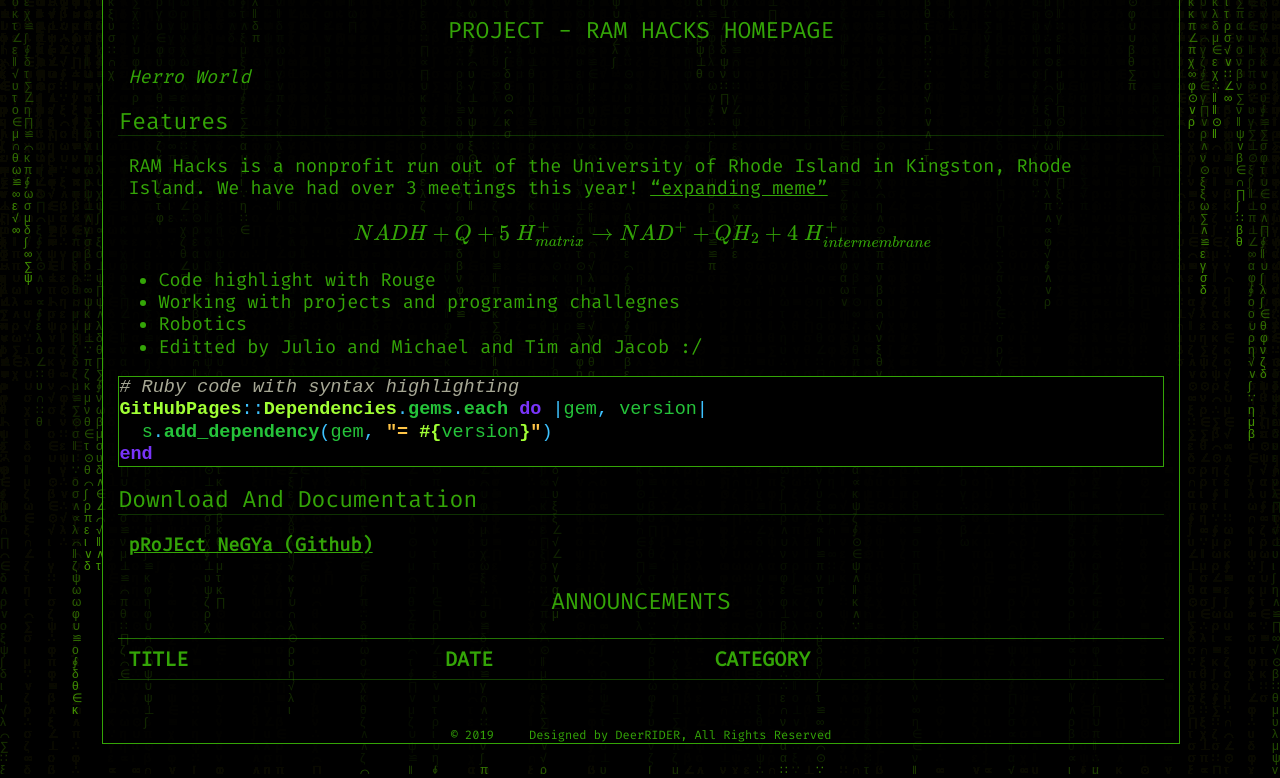
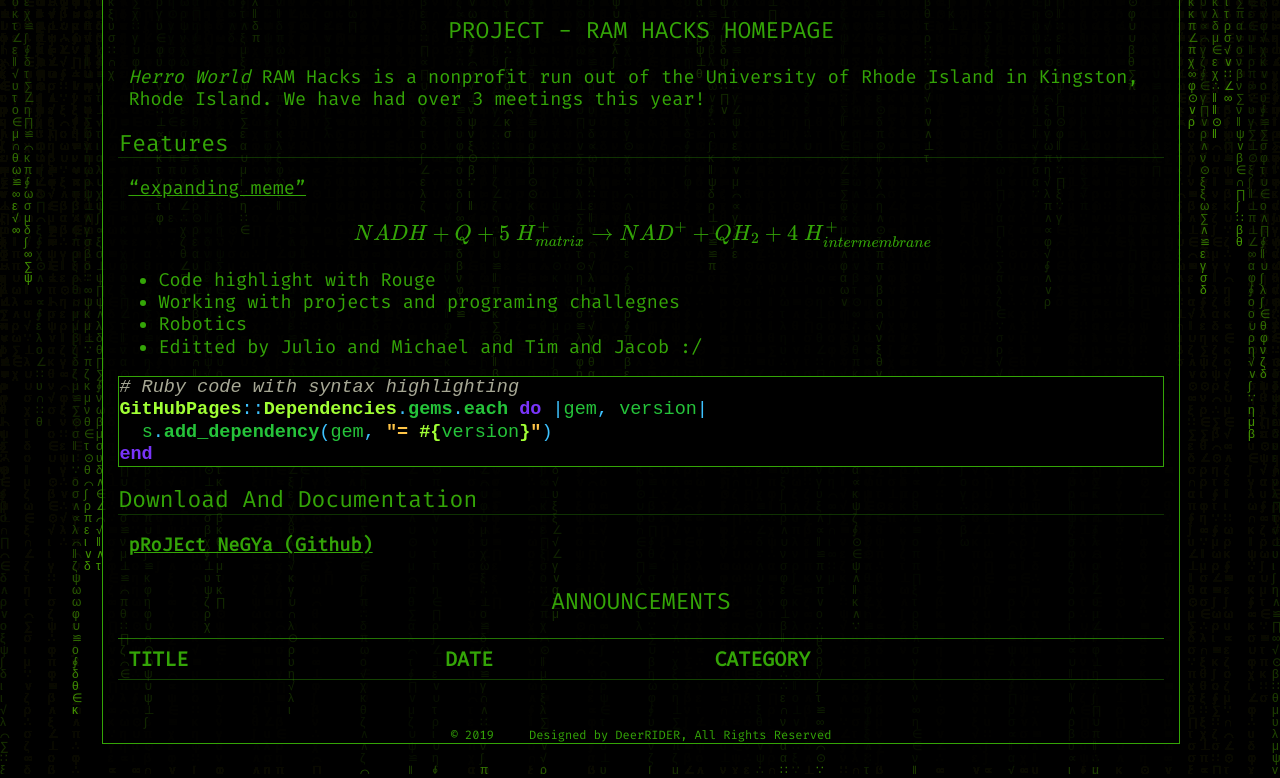
Before and after one commit to ramhacks/ramhacks.github.io, a Jekyll site: the page built from pages/index.md, in a window 1280 px wide. Shown: the part 398-1176 px from the top of the page. Built offline with Jekyll 4.4.1, drawn with Linux system fonts in a browser that asks for light colours; formulas are drawn with MathJax 3.

```diff
--- a/pages/index.md
+++ b/pages/index.md
@@ -13,9 +13,9 @@ permalink: /
 <img src="https://i.pinimg.com/originals/af/5e/c1/af5ec12b1a96848d9e99487e1c18ad9e.jpg">
 # PROJECT - RAM HACKS HOMEPAGE
 *Herro World*
+RAM Hacks is a nonprofit run out of the University of Rhode Island in Kingston, Rhode Island. We have had over 3 meetings this year!
 ##  Features
 
-RAM Hacks is a nonprofit run out of the University of Rhode Island in Kingston, Rhode Island. We have had over 3 meetings this year!
 <a href = "https://drive.google.com/file/d/1tmve0uCf0T2ayfg01IcHxJUOEBNJpo_b/view?usp=sharing)"> "expanding meme" </a>
 
 
```
